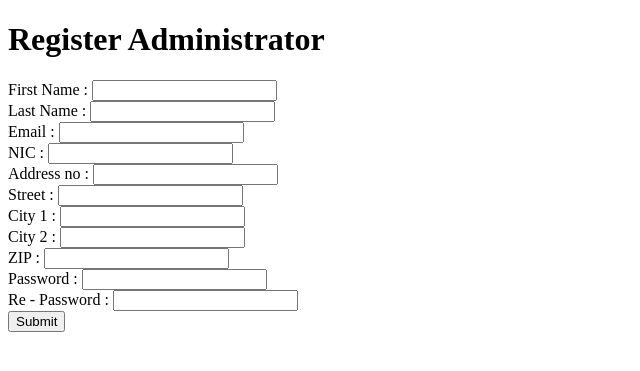
After one commit to harith96/Supply-Management-System---PHP, a PHP site: page /admin/admin-reg.php in a window 1280 px wide. The commit adds this page. Shown: the top 371 px of the page, without its empty margins (0-640 px from the left). Run offline with PHP 8.4, Linux system fonts and the light colour scheme.

Commit message:
register admin form

```diff
--- /dev/null
+++ b/admin/admin-reg.php
@@ -0,0 +1,46 @@
+<!DOCTYPE html>
+<html lang="en">
+<head>
+    <meta charset="UTF-8">
+    <title>Admin Registration</title>
+</head>
+<body>
+    <h1>Register Administrator</h1>
+    <form target="register-admin.php" method="post">
+        <label for="fname">First Name  : </label>
+        <input type="text" name="fname" id="fname"><br>
+
+        <label for="lname">Last Name  : </label>
+        <input type="text" name="lname" id="lname"><br>
+
+        <label for="email">Email  : </label>
+        <input type="email" name="email" id="email"><br>
+
+        <label for="nic">NIC  : </label>
+        <input type="text" name="nic" id="nic"><br>
+
+        <label for="add_no">Address no  : </label>
+        <input type="text" name="add_no" id="add_no"><br>
+
+        <label for="street">Street  : </label>
+        <input type="text" name="street" id="street"><br>
+
+        <label for="city1">City 1  : </label>
+        <input type="text" name="city1" id="city1"><br>
+
+        <label for="city2">City 2  : </label>
+        <input type="text" name="city2" id="city2"><br>
+
+        <label for="zip">ZIP  : </label>
+        <input type="text" name="zip" id="zip"><br>
+
+        <label for="password">Password  : </label>
+        <input type="password" name="password" id="password"><br>
+
+        <label for="re_password">Re - Password  : </label>
+        <input type="password" name="re_password" id="re_password"><br>
+
+        <BUTTON type="submit">Submit</BUTTON>
+    </form>
+</body>
+</html>
```
Also changed, not shown: admin/admin-reg.html (deleted, +0 -44 lines), admin/register-admin.php (+10 -11 lines).
